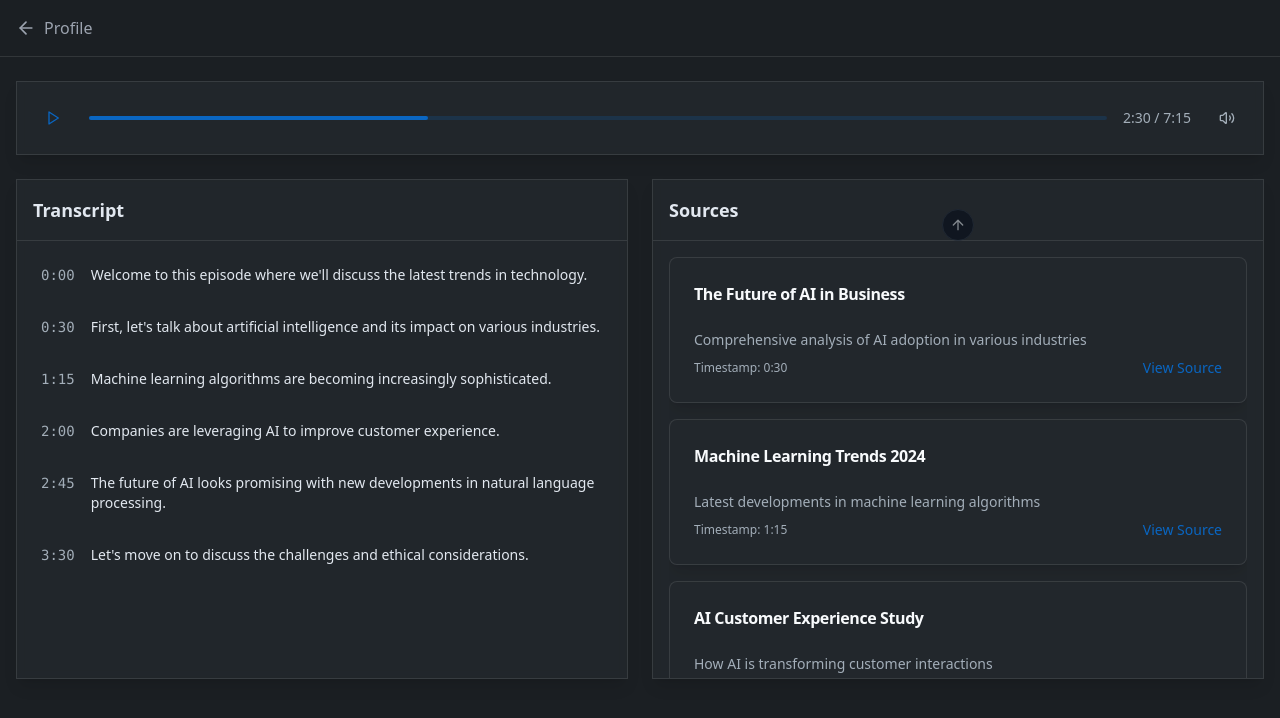
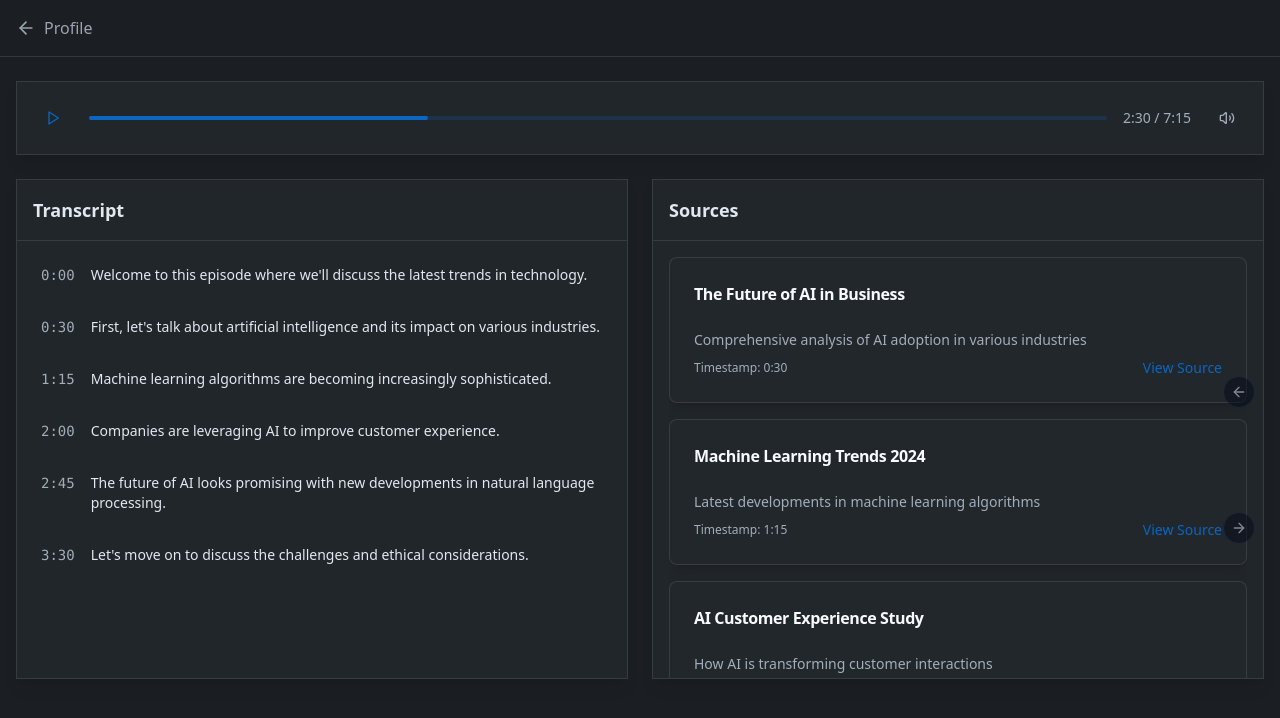
Before and after one commit to abraham-george/profile-sculptor-dark, a React (Vite) app: page /episodes/1 in a window 1280 px wide. Shown: the top 718 px of the page. Built offline with nearby package versions, Linux system fonts and the light colour scheme.

Commit message:
Fix autoscroll and manual scroll
Address issues with the autoscroll feature not functioning as intended and the inability to manually scroll through the list of sources.
[skip gpt_engineer]

```diff
--- a/src/components/podcasts/episode/SourcesPanel.tsx
+++ b/src/components/podcasts/episode/SourcesPanel.tsx
@@ -62,10 +62,7 @@ export const SourcesPanel = () => {
       const timestamp = event.detail;
       const sourceIndex = sources.findIndex(source => source.timestamp === timestamp);
       if (sourceIndex !== -1 && carouselApi.current) {
-        carouselApi.current.scrollTo(sourceIndex, {
-          immediate: false,
-          duration: 300
-        });
+        carouselApi.current.scrollTo(sourceIndex);
       }
     };
 
@@ -86,14 +83,15 @@ export const SourcesPanel = () => {
           opts={{
             align: "start",
             loop: true,
+            dragFree: true,
           }}
           orientation="vertical"
-          className="h-full"
+          className="h-full relative"
           setApi={(api) => (carouselApi.current = api)}
         >
-          <CarouselContent className="-mt-4">
+          <CarouselContent className="-mt-4 h-full">
             {sources.map((source) => (
-              <CarouselItem key={source.id} className="pt-4">
+              <CarouselItem key={source.id} className="pt-4 h-auto">
                 <Card className="glass-card">
                   <CardHeader>
                     <CardTitle className="text-base">
@@ -122,8 +120,10 @@ export const SourcesPanel = () => {
               </CarouselItem>
             ))}
           </CarouselContent>
-          <CarouselPrevious />
-          <CarouselNext />
+          <div className="absolute -right-2 inset-y-0 flex flex-col justify-center gap-2">
+            <CarouselPrevious className="relative left-0 -translate-x-0 translate-y-0 rotate-0" />
+            <CarouselNext className="relative left-0 -translate-x-0 translate-y-0 rotate-0" />
+          </div>
         </Carousel>
       </div>
     </div>
```
